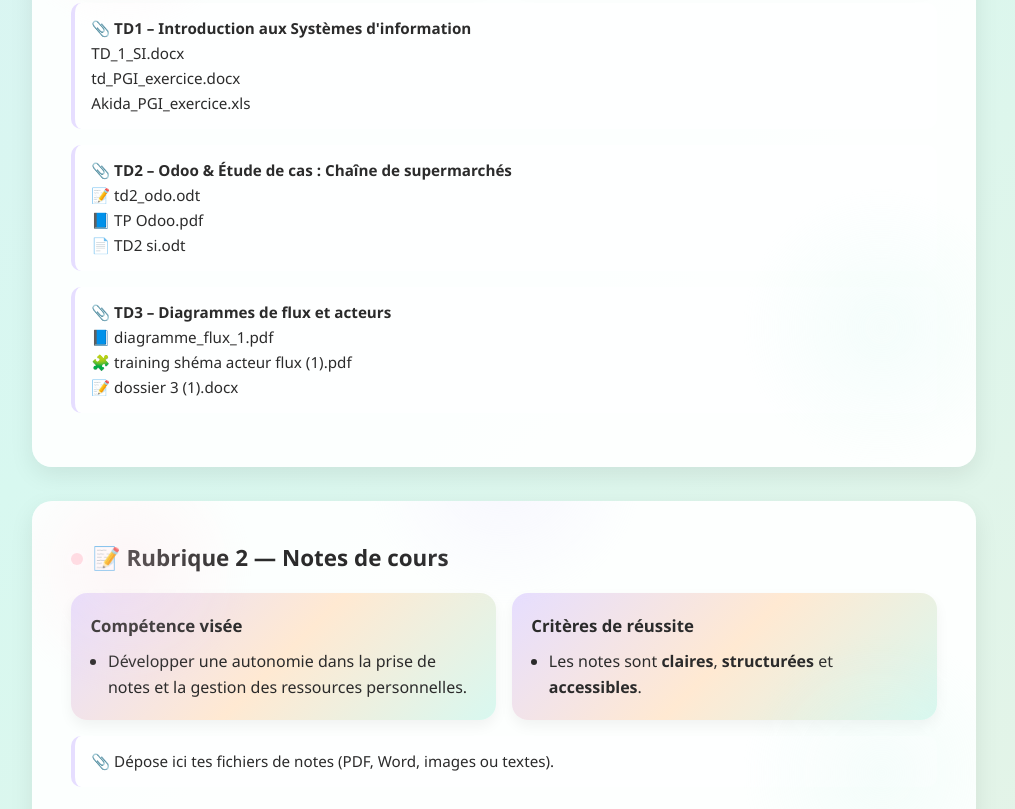
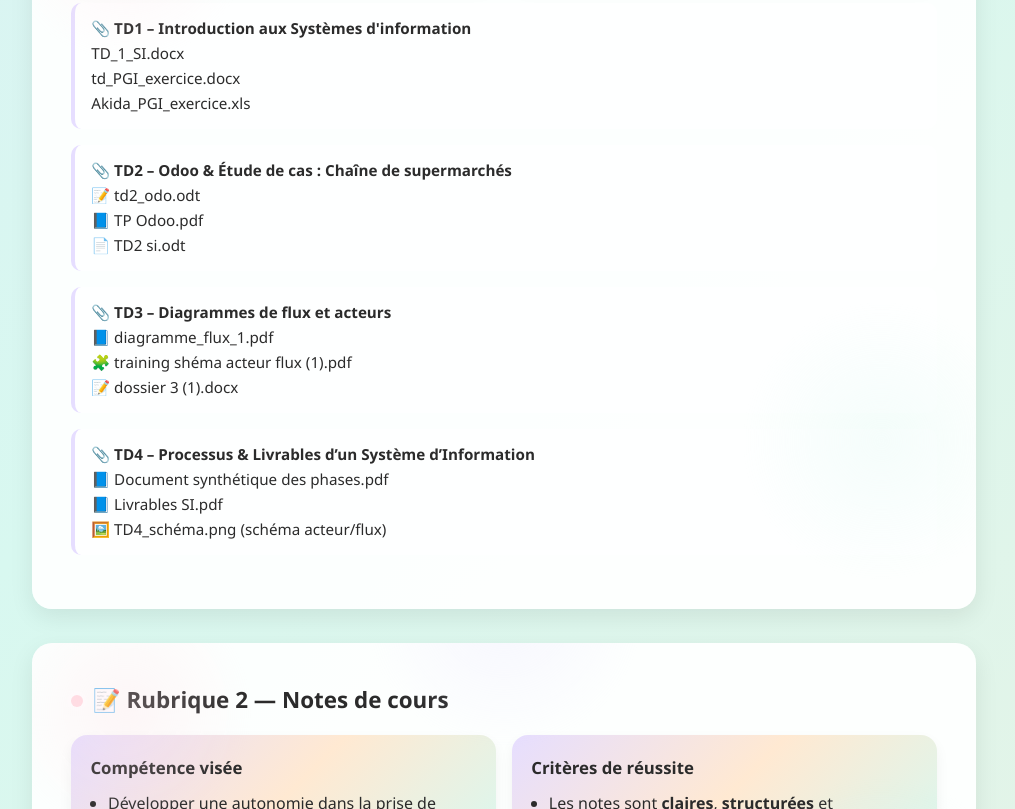
Before and after one commit to Akida43/portefolio, a plain HTML site: page index.html in a window 1280 px wide. Shown: the part 568-1377 px from the top of the page, without its empty margins (136-1151 px from the left). Drawn offline with Linux system fonts and the light colour scheme.

Commit message:
Update index.html

```diff
--- a/index.html
+++ b/index.html
@@ -119,6 +119,22 @@
   🧩 <a href="training shéma acteur flux (1).pdf" target="_blank">training shéma acteur flux (1).pdf</a><br>
   📝 <a href="dossier 3 (1).docx" target="_blank">dossier 3 (1).docx</a>
 </p>
+    <p class="note">
+  📎 <strong>TD4 – Processus & Livrables d’un Système d’Information</strong><br>
+
+  📘 <a href="Document synthétique des phases.pdf" target="_blank">
+    Document synthétique des phases.pdf
+  </a><br>
+
+  📘 <a href="Livrables SI.pdf" target="_blank">
+    Livrables SI.pdf
+  </a><br>
+
+  🖼️ <a href="TD4_schéma.png" target="_blank">
+    TD4_schéma.png (schéma acteur/flux)
+  </a>
+</p>
+
 
 
 
```
